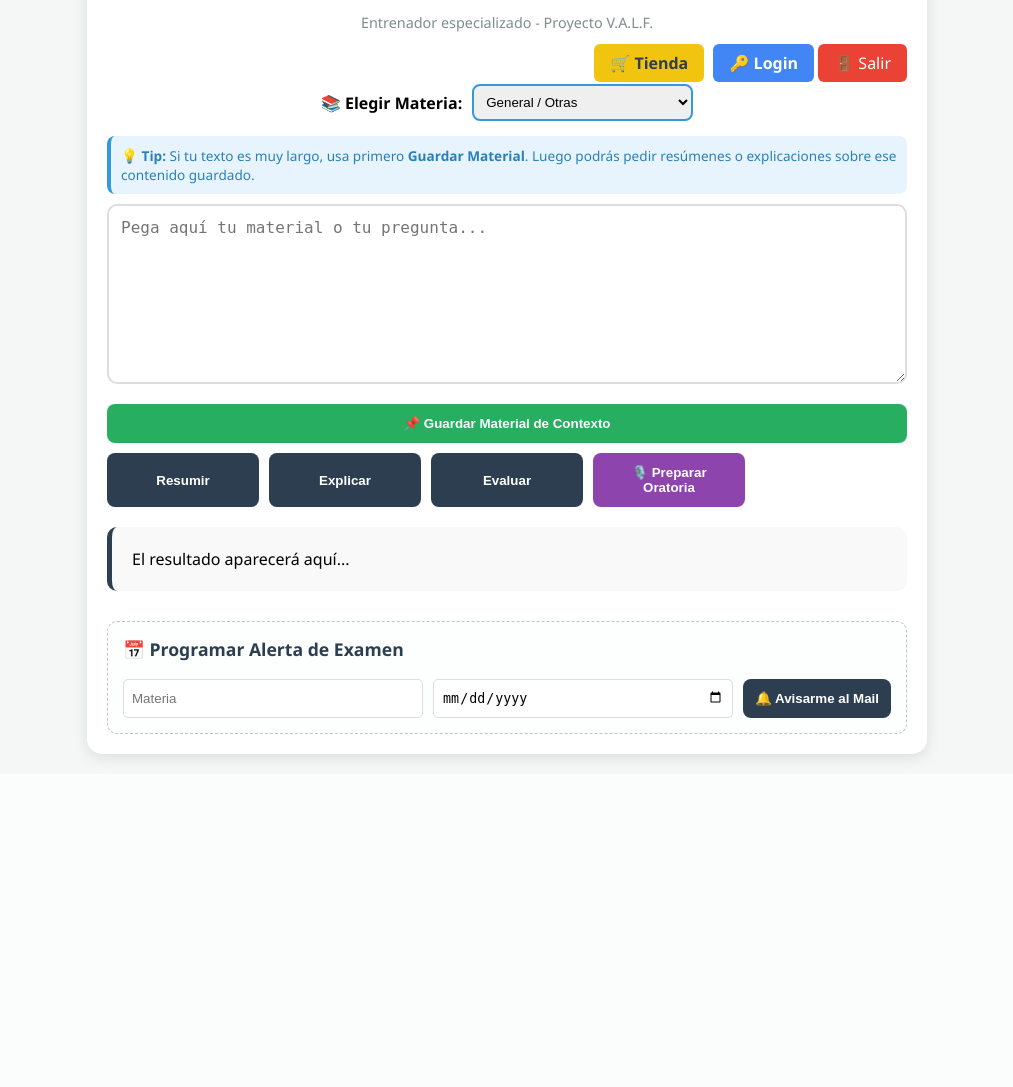
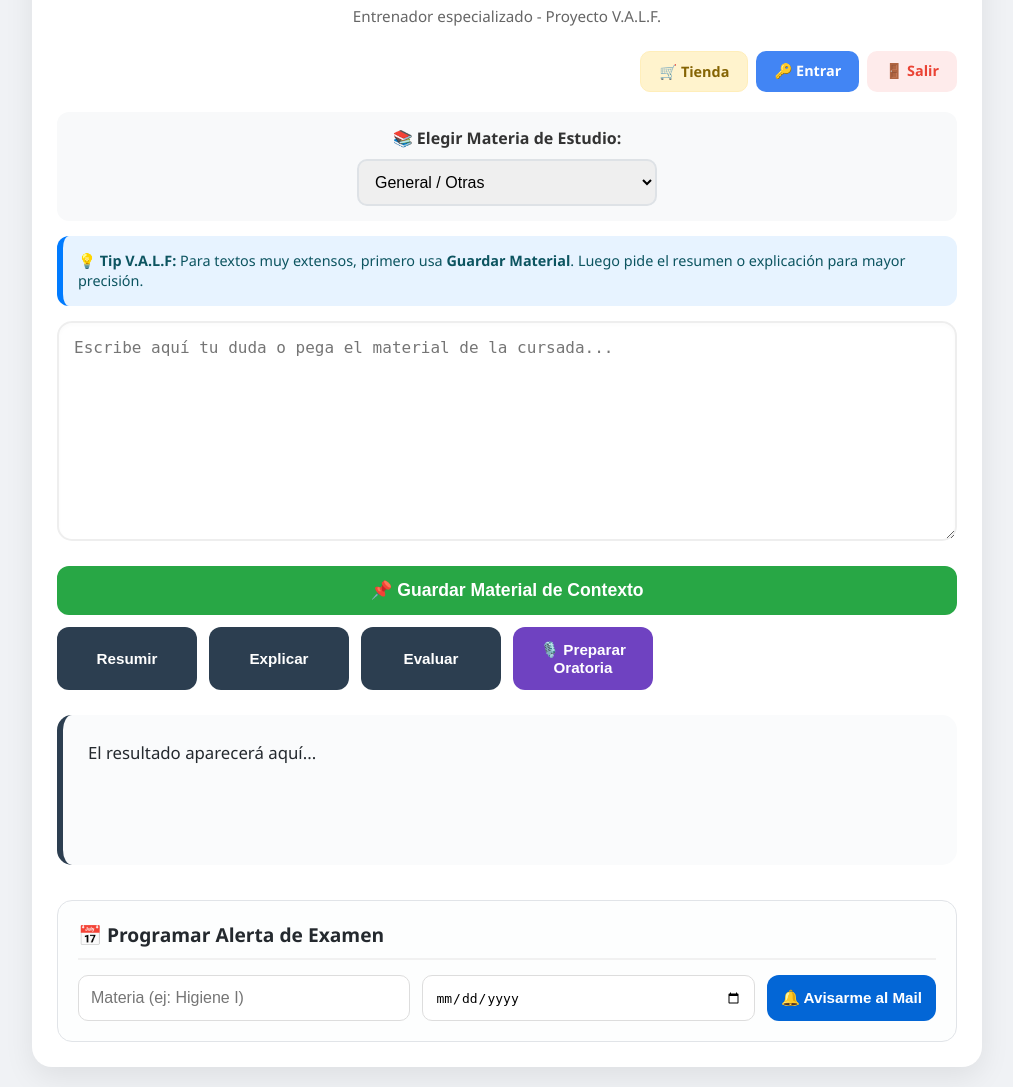
Before and after one commit to iaentrenador/mentor-academico, a Flask app: page / in a window 1280 px wide. Shown: the part 186-1273 px from the top of the page, without its empty margins (133-1146 px from the left). Before the commit the page ends 950 px from the top, so only its background shows below. Run offline with Flask 3, Linux system fonts and the light colour scheme.

Commit message:
Update index.html

```diff
--- a/templates/index.html
+++ b/templates/index.html
@@ -5,61 +5,69 @@
     <meta name="viewport" content="width=device-width, initial-scale=1.0">
     <title>Mentor IA - Beta 2.1 (V.A.L.F.)</title>
     <style>
-        body { font-family: 'Segoe UI', sans-serif; margin: 0; background-color: #f4f7f6; padding: 20px; }
-        .container { max-width: 800px; margin: auto; background: #fff; padding: 20px; border-radius: 15px; box-shadow: 0 4px 15px rgba(0,0,0,0.1); }
+        /* Optimizaciones de Espaciado y Flexibilidad */
+        body { font-family: 'Segoe UI', Tahoma, Geneva, Verdana, sans-serif; margin: 0; background-color: #f0f2f5; padding: 10px; color: #333; }
+        .container { max-width: 900px; margin: 10px auto; background: #fff; padding: 25px; border-radius: 20px; box-shadow: 0 10px 30px rgba(0,0,0,0.08); }
 
-        /* Estilos del Logo */
-        .logo-container { text-align: center; margin-bottom: 10px; }
-        .logo-mentor { max-width: 120px; height: auto; border-radius: 50%; box-shadow: 0 4px 8px rgba(0,0,0,0.1); border: 3px solid #f4f7f6; }
+        .logo-container { text-align: center; margin-bottom: 15px; }
+        .logo-mentor { max-width: 100px; height: auto; border-radius: 50%; border: 4px solid #fff; box-shadow: 0 4px 12px rgba(0,0,0,0.15); }
 
-        h1 { text-align: center; color: #2c3e50; margin-bottom: 5px; margin-top: 10px; }
-        .subtitle { text-align: center; color: #7f8c8d; font-size: 0.9em; margin-bottom: 20px; }
-        .nav-links { text-align: right; margin-bottom: 10px; }
-        .btn-login { padding: 8px 16px; background: #4285f4; color: white; text-decoration: none; border-radius: 6px; font-weight: bold; }
-        .btn-logout { padding: 8px 16px; background: #ea4335; color: white; text-decoration: none; border-radius: 6px; }
-        .btn-tienda { padding: 8px 16px; background: #f1c40f; color: #2c3e50; text-decoration: none; border-radius: 6px; font-weight: bold; margin-right: 5px; }
+        h1 { text-align: center; color: #1a2a3a; margin: 10px 0 5px 0; font-size: 1.8em; }
+        .subtitle { text-align: center; color: #666; font-size: 0.95em; margin-bottom: 25px; font-weight: 400; }
 
-        /* Selectores de materia */
-        .materia-selector { margin-bottom: 15px; display: flex; align-items: center; gap: 10px; justify-content: center; }
-        select { padding: 8px; border-radius: 8px; border: 2px solid #3498db; outline: none; }
+        .nav-links { display: flex; justify-content: flex-end; gap: 8px; margin-bottom: 20px; flex-wrap: wrap; }
+        .btn-nav { padding: 10px 18px; border-radius: 10px; font-weight: 600; text-decoration: none; font-size: 0.9em; transition: 0.2s; border: none; cursor: pointer; }
+        .btn-login { background: #4285f4; color: white; }
+        .btn-logout { background: #feebeb; color: #ea4335; }
+        .btn-tienda { background: #fff3cd; color: #856404; border: 1px solid #ffeeba; }
 
-        /* Nota de sugerencia */
-        .tip-box { background: #e8f4fd; color: #2980b9; padding: 10px; border-radius: 8px; font-size: 0.85em; margin-bottom: 10px; border-left: 4px solid #3498db; }
+        .materia-selector { background: #f8f9fa; padding: 15px; border-radius: 12px; margin-bottom: 15px; display: flex; flex-direction: column; align-items: center; gap: 10px; }
+        select { width: 100%; max-width: 300px; padding: 12px; border-radius: 10px; border: 2px solid #dee2e6; font-size: 1em; outline: none; transition: border-color 0.2s; }
+        select:focus { border-color: #3498db; }
 
-        textarea { width: 100%; height: 180px; padding: 12px; border: 2px solid #ddd; border-radius: 10px; box-sizing: border-box; font-size: 16px; }
+        .tip-box { background: #e7f3ff; color: #0c5460; padding: 15px; border-radius: 12px; font-size: 0.9em; margin-bottom: 15px; border-left: 6px solid #007bff; line-height: 1.4; }
 
-        .controls { display: grid; grid-template-columns: repeat(auto-fit, minmax(140px, 1fr)); gap: 10px; margin-top: 15px; }
-        button { padding: 12px; border: none; border-radius: 8px; cursor: pointer; background: #2c3e50; color: white; font-weight: 600; transition: 0.3s; }
-        button:hover { background: #34495e; transform: translateY(-2px); }
-        .btn-load { background: #27ae60; grid-column: 1 / -1; }
-        .btn-oratoria { background: #8e44ad; }
+        textarea { width: 100%; height: 220px; padding: 15px; border: 2px solid #eee; border-radius: 15px; box-sizing: border-box; font-size: 16px; resize: vertical; box-shadow: inset 0 2px 4px rgba(0,0,0,0.02); }
+        textarea:focus { border-color: #3498db; outline: none; }
 
-        /* Formulario de Exámenes */
-        .exam-form { margin-top: 30px; padding: 15px; border: 1px dashed #bdc3c7; border-radius: 10px; background: #fdfefe; }
-        .exam-form h3 { margin-top: 0; color: #2c3e50; font-size: 1.1em; }
-        .exam-inputs { display: grid; grid-template-columns: 1fr 1fr auto; gap: 10px; }
-        .exam-inputs input { padding: 8px; border: 1px solid #ddd; border-radius: 5px; }
+        .controls { display: grid; grid-template-columns: repeat(auto-fit, minmax(130px, 1fr)); gap: 12px; margin-top: 20px; }
+        button { padding: 14px; border: none; border-radius: 12px; cursor: pointer; background: #2c3e50; color: white; font-weight: 600; font-size: 0.95em; transition: all 0.3s ease; }
+        button:hover { background: #1a2a3a; transform: translateY(-2px); box-shadow: 0 4px 12px rgba(0,0,0,0.15); }
+        .btn-load { background: #28a745; grid-column: 1 / -1; font-size: 1.1em; }
+        .btn-oratoria { background: #6f42c1; }
 
-        #resultado { margin-top: 20px; padding: 20px; background: #f9f9f9; border-radius: 10px; border-left: 5px solid #2c3e50; white-space: pre-wrap; line-height: 1.5; }
+        .exam-form { margin-top: 35px; padding: 20px; border-radius: 15px; background: #fdfefe; border: 1px solid #e1e4e8; }
+        .exam-form h3 { margin-top: 0; color: #24292e; font-size: 1.2em; border-bottom: 2px solid #f1f1f1; padding-bottom: 10px; margin-bottom: 15px; }
+        .exam-inputs { display: flex; flex-direction: column; gap: 12px; }
+        .exam-inputs input { padding: 12px; border: 1px solid #ddd; border-radius: 10px; font-size: 1em; }
+        .btn-exam { background: #0366d6; }
+
+        #resultado { margin-top: 25px; padding: 25px; background: #fafbfc; border-radius: 15px; border-left: 6px solid #2c3e50; white-space: pre-wrap; line-height: 1.6; font-size: 1.05em; color: #24292e; min-height: 100px; }
+
+        /* Media Query para mejorar visualización en PC */
+        @media (min-width: 600px) {
+            .exam-inputs { flex-direction: row; }
+            .exam-inputs input { flex: 1; }
+        }
     </style>
 </head>
 <body>
     <div class="container">
         <div class="logo-container">
-            <img src="https://lh3.googleusercontent.com/d/1KljzH443DnPqM5P1TDXjfXsrac4D-5Hz" alt="Logo Mentor IA" class="logo-mentor">
+            <img src="https://lh3.googleusercontent.com/u/0/d/1KljzH443DnPqM5P1TDXjfXsrac4D-5Hz=w1000" alt="Logo Mentor IA" class="logo-mentor">
         </div>
 
         <h1>Mentor IA Académico</h1>
         <div class="subtitle">Entrenador especializado - Proyecto V.A.L.F.</div>
 
         <div class="nav-links">
-            <a href="#" class="btn-tienda" onclick="verTienda()">🛒 Tienda</a>
-            <a href="/login" class="btn-login">🔑 Login</a>
-            <a href="/logout" class="btn-logout">🚪 Salir</a>
+            <a href="#" class="btn-nav btn-tienda" onclick="verTienda()">🛒 Tienda</a>
+            <a href="/login" class="btn-nav btn-login">🔑 Entrar</a>
+            <a href="/logout" class="btn-nav btn-logout">🚪 Salir</a>
         </div>
 
         <div class="materia-selector">
-            <label for="materia">📚 <b>Elegir Materia:</b></label>
+            <label for="materia">📚 <b>Elegir Materia de Estudio:</b></label>
             <select id="materia">
                 <option value="general">General / Otras</option>
                 <option value="higiene">Higiene y Seguridad (Méndez)</option>
@@ -69,10 +77,10 @@
         </div>
 
         <div class="tip-box">
-            💡 <b>Tip:</b> Si tu texto es muy largo, usa primero <b>Guardar Material</b>. Luego podrás pedir resúmenes o explicaciones sobre ese contenido guardado.
+            💡 <b>Tip V.A.L.F:</b> Para textos muy extensos, primero usa <b>Guardar Material</b>. Luego pide el resumen o explicación para mayor precisión.
         </div>
 
-        <textarea id="texto" placeholder="Pega aquí tu material o tu pregunta..."></textarea>
+        <textarea id="texto" placeholder="Escribe aquí tu duda o pega el material de la cursada..."></textarea>
 
         <div class="controls">
             <button class="btn-load" onclick="enviar('cargar_material')">📌 Guardar Material de Contexto</button>
@@ -87,9 +95,9 @@
         <div class="exam-form">
             <h3>📅 Programar Alerta de Examen</h3>
             <div class="exam-inputs">
-                <input type="text" id="exam-materia" placeholder="Materia">
+                <input type="text" id="exam-materia" placeholder="Materia (ej: Higiene I)">
                 <input type="date" id="exam-fecha">
-                <button onclick="programarExamen()">🔔 Avisarme al Mail</button>
+                <button class="btn-exam" onclick="programarExamen()">🔔 Avisarme al Mail</button>
             </div>
         </div>
     </div>
@@ -119,7 +127,7 @@
 
                 resDiv.innerText = data.resultado || data.res || data.error || "Operación completada.";
             } catch (err) {
-                resDiv.innerText = "⚠️ Error de conexión con el servidor.";
+                resDiv.innerText = "⚠️ Error de conexión con la IA. Verifica los logs del servidor.";
             }
         }
 
```
